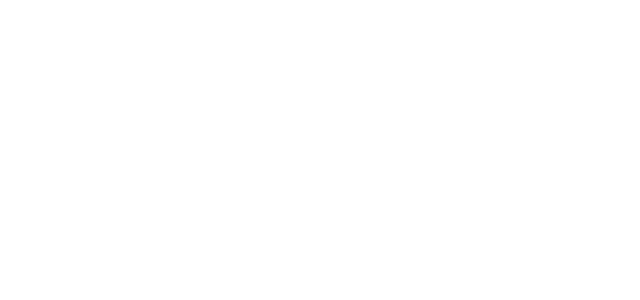
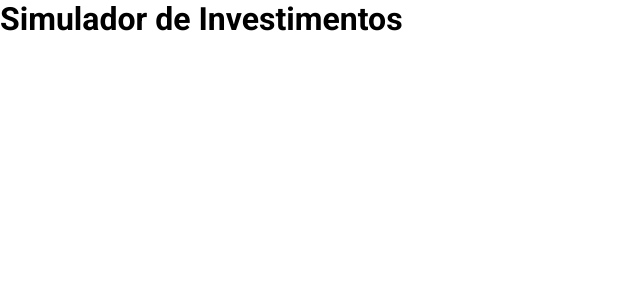
Before and after one commit to luizlopes12/EQI_investimentos, a React (Create React App) app: page / in a window 1280 px wide. Shown: the top 300 px of the page, without its empty margins (0-640 px from the left). Built offline with nearby package versions, Linux system fonts and the light colour scheme; data requests are answered from the project's data file.

Commit message:
Testes de arquitetura

```diff
--- a/src/App.js
+++ b/src/App.js
@@ -1,4 +1,5 @@
 import { useState, useEffect } from 'react';
+import Container from './components/Container/Container'
 import './global/globalStyle.css'
 import {API} from './services/axios/API'
 
@@ -21,7 +22,7 @@
   },[])
   return (
     <>
-
+    <Container/>
     </>
   );
 }
```
Also changed, not shown: src/components/Inputs/Inputs.css (added), src/components/Inputs/Inputs.jsx (added).
